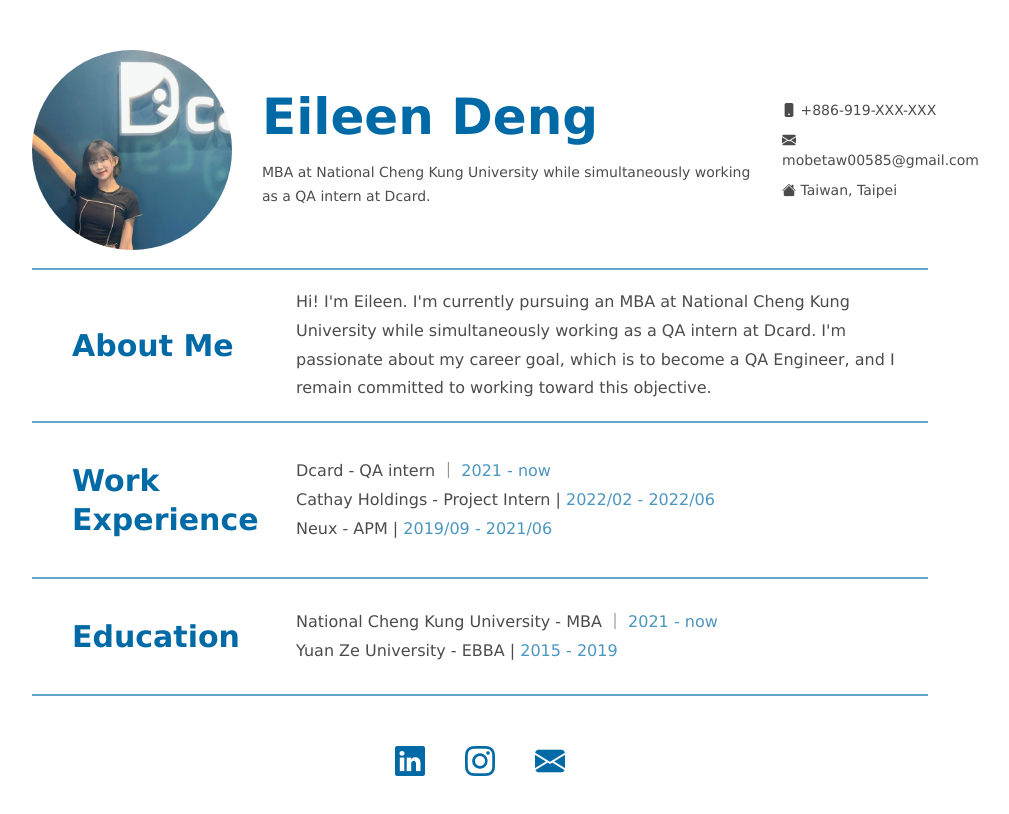
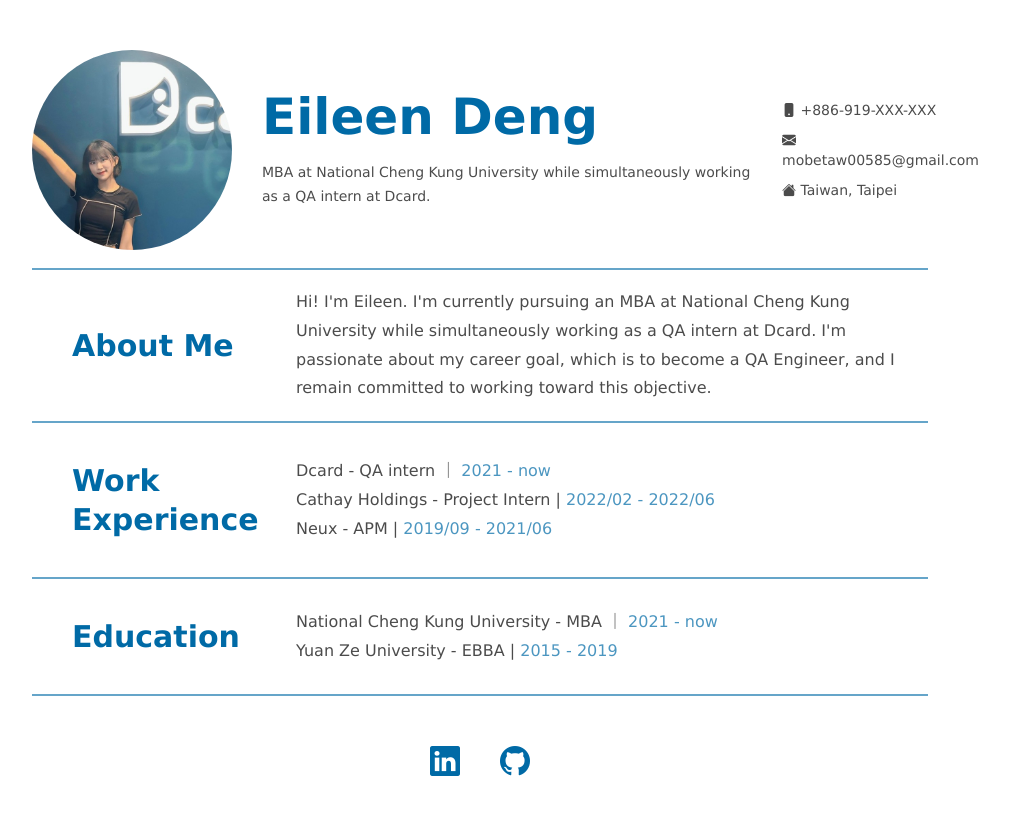
Before and after one commit to EileenDengg/30-day-challenge, a plain HTML site: page 01_resume/index.html in a window 1280 px wide. Shown: the whole page, without its empty margins (160-1169 px from the left). Drawn offline with nearby package versions, Linux system fonts and the light colour scheme.

Commit message:
Update footer

```diff
--- a/01_resume/index.html
+++ b/01_resume/index.html
@@ -75,9 +75,8 @@
             <a href="https://www.linkedin.com/">
                 <i class="bi bi-linkedin"></i>
             </a>
-            <i class="bi bi-instagram"></i>
-            <a href="mobetaw00585@gmail.com">
-                <i class="bi bi-envelope-fill"></i>
+            <a href="https://github.com/EileenDengg/IThome-30-day-challenge.git">
+                <i class="bi bi-github"></i>
             </a>
         </ul>
     </div>
```
